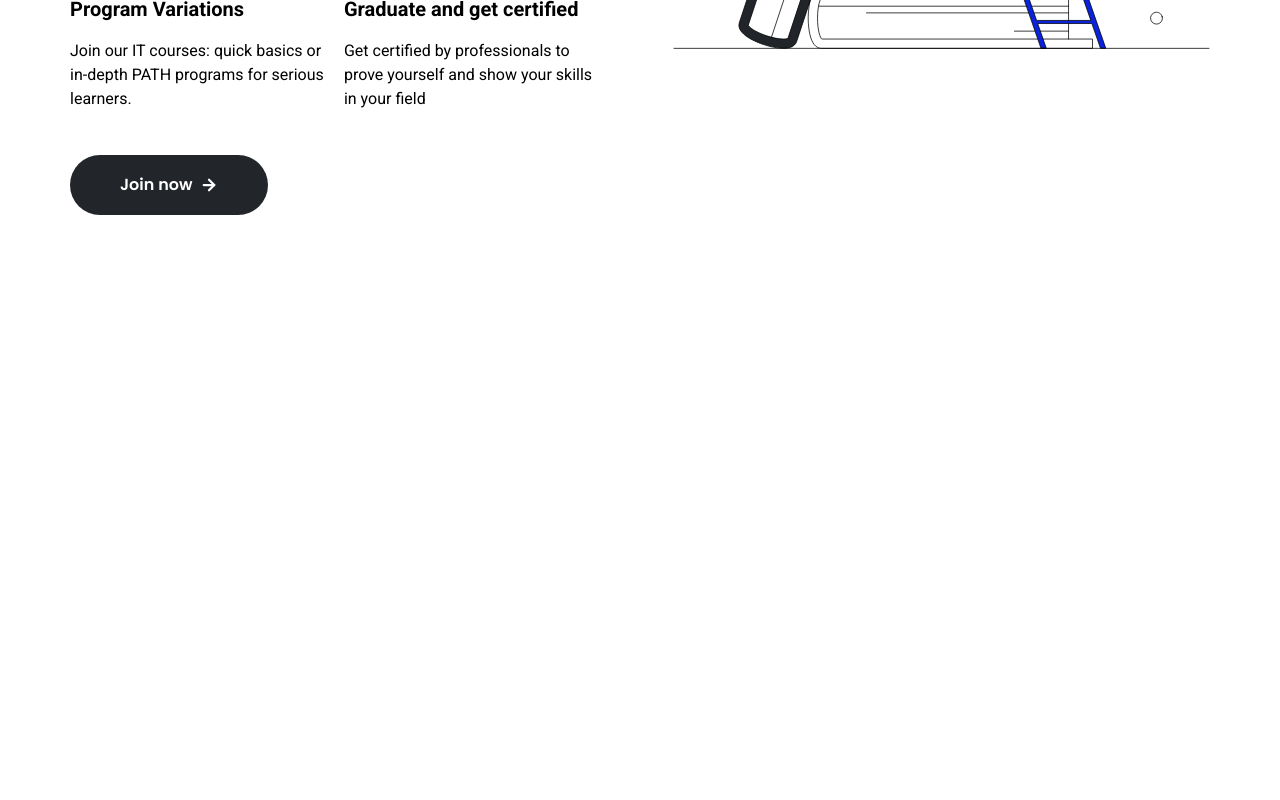
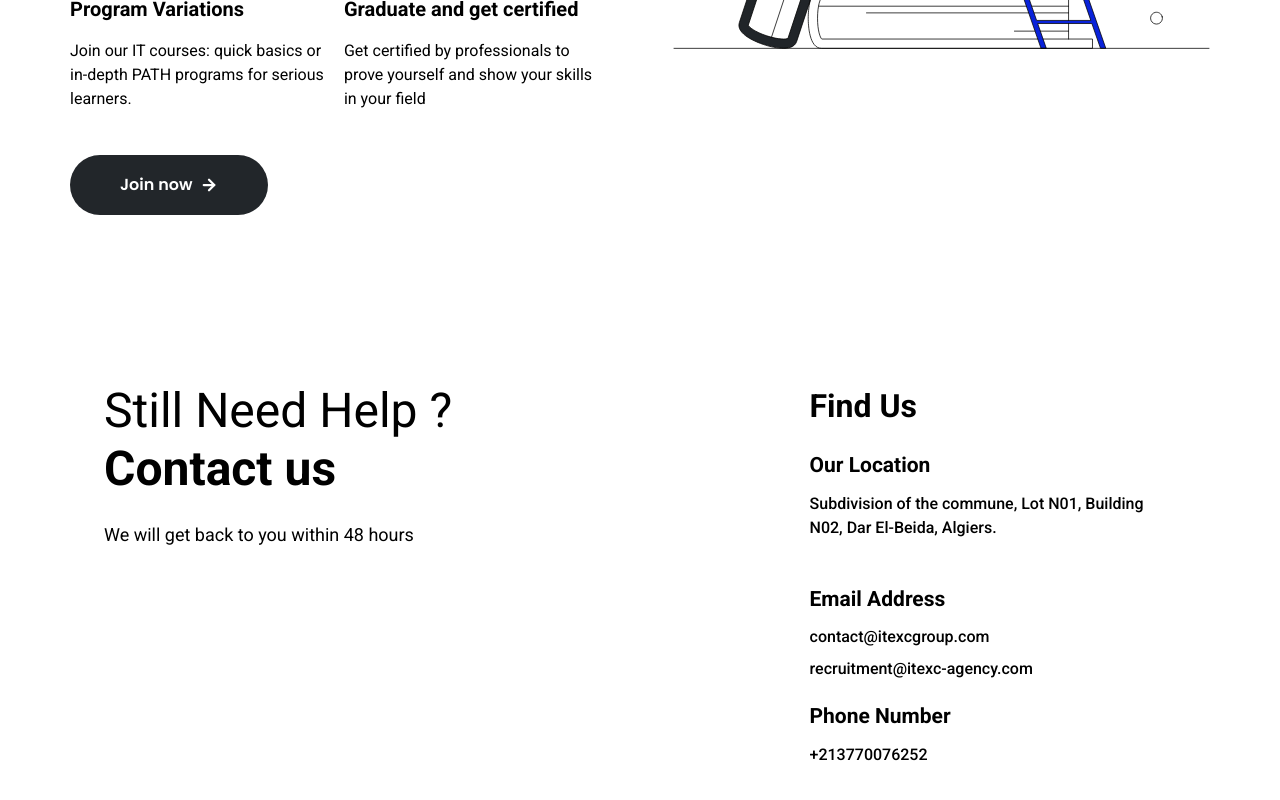
Before and after one commit to AdemBendjama/itexc-landing-page, a Next.js app: page / in a window 1280 px wide. Shown: the part 5484-6284 px from the top of the page. Before the commit the page ends 5714 px from the top, so only its background shows below. Built offline with nearby package versions, Linux system fonts and the light colour scheme.

Commit message:
add initial structure for the contact us section

```diff
--- /dev/null
+++ b/src/components/ui/sections/contact-us-section.tsx
@@ -0,0 +1,57 @@
+function ContactUsSection() {
+  return (
+    <div className="bg-white text-black">
+      <div className="pt-[9.5rem] pb-[3.125rem] px-[2.125rem] flex gap-[3rem] h-[69rem] 2xl:w-[1300px] 2xl:mx-auto xl:mx-[4.375rem] lg:mx-[5%] mx-[1rem]">
+        <div className="w-[48rem] flex flex-col gap-[1.875rem]">
+          <div className="flex flex-col gap-[1.5rem]">
+            <span className="text-[3rem] font-normal leading-[120%]">
+              Still Need Help ?<br />
+              <span className="font-bold">Contact us</span>
+            </span>
+            <span className="text-lg font-normal leading-[150%]">
+              We will get back to you within 48 hours
+            </span>
+          </div>
+          <div></div>
+        </div>
+        <div className="w-[26.75rem] flex flex-col gap-[1.25rem]">
+          <span className="text-[2rem] font-semibold leading-[150%]">
+            Find Us
+          </span>
+          <div className="flex flex-col gap-[0.625rem]">
+            <span className="text-[1.3125rem] font-semibold leading-[150%]">
+              Our Location
+            </span>
+            <span className="text-base font-medium leading-[150%]">
+              Subdivision of the commune, Lot N01, Building N02, Dar El-Beida,
+              Algiers.
+            </span>
+          </div>
+          <div className="flex flex-col gap-[0.625rem] mt-[1.5rem]">
+            <span className="text-[1.3125rem] font-semibold leading-[150%]">
+              Email Address
+            </span>
+            <div className="flex flex-col gap-[0.5rem]">
+              <span className="text-base font-medium leading-[150%]">
+                contact@itexcgroup.com
+              </span>
+              <span className="text-base font-medium leading-[150%]">
+                recruitment@itexc-agency.com
+              </span>
+            </div>
+          </div>
+          <div className="flex flex-col gap-[0.625rem]">
+            <span className="text-[1.3125rem] font-semibold leading-[150%]">
+              Phone Number
+            </span>
+            <span className="text-base font-medium leading-[150%]">
+              +213770076252
+            </span>
+          </div>
+        </div>
+      </div>
+    </div>
+  );
+}
+
+export default ContactUsSection;
--- a/src/components/ui/sections/sections.tsx
+++ b/src/components/ui/sections/sections.tsx
@@ -1,6 +1,7 @@
 import AboutUsSection from "./about-us-section";
 import AcademySection from "./academy-section";
 import BrandexcSection from "./brandexc-section";
+import ContactUsSection from "./contact-us-section";
 import HrexcSection from "./hrexc-section";
 import OdooPartnerSection from "./odoo-partner-section";
 import OpeningSection from "./opening-section";
@@ -18,6 +19,7 @@ function Sections() {
       <HrexcSection />
       <BrandexcSection />
       <AcademySection />
+      <ContactUsSection />
     </>
   );
 }
```
